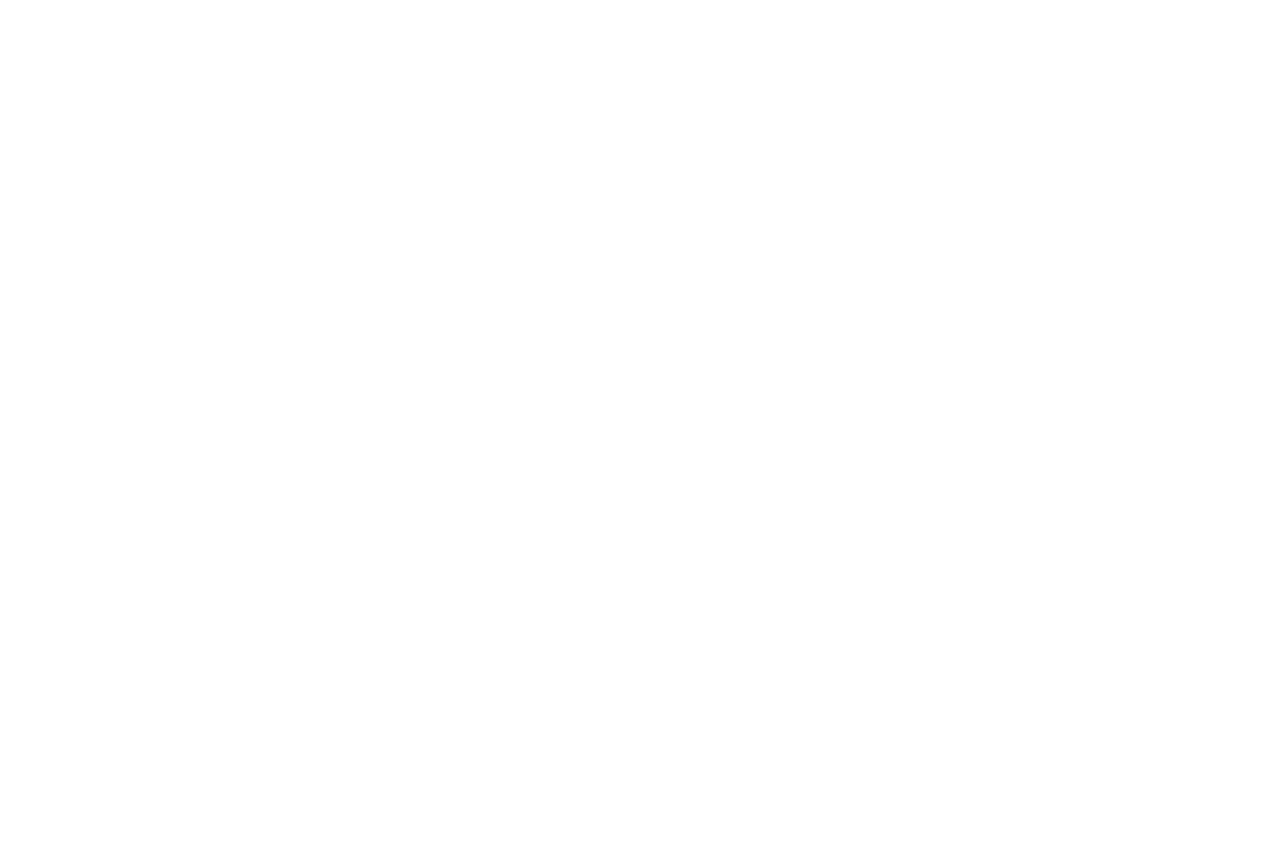
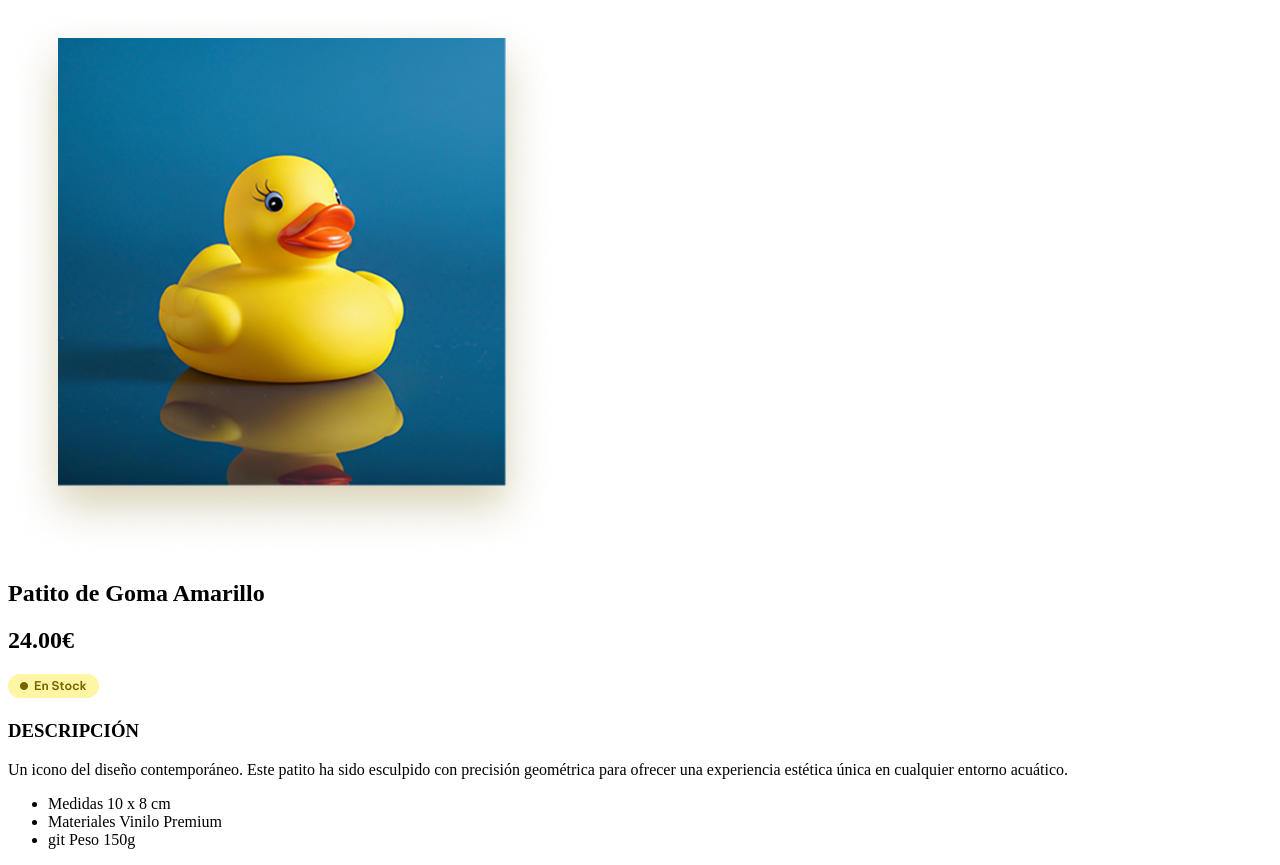
Before and after one commit to IvannaRCA/duck-store-t5, a plain HTML site: page pages/detalles-producto.html in a window 1280 px wide. Before the commit the page ends 800 px from the top, so only its background shows below. Drawn offline with Linux system fonts and the light colour scheme; files that its build step writes are made by us from their sources.

Commit message:
feat(DUC-53): structure detalles-producto

```diff
--- a/pages/detalles-producto.html
+++ b/pages/detalles-producto.html
@@ -1,12 +1,44 @@
 <!DOCTYPE html>
 <html lang="es">
+
 <head>
     <meta charset="UTF-8">
     <meta name="viewport" content="width=device-width, initial-scale=1.0">
     <title>Detalles del producto</title>
     <link rel="stylesheet" href="../css/style.css">
 </head>
+
 <body>
+    <main>
+        <section class="product">
+            <img src="../assets/images/patito-amarillo.png" alt="Patito amarillo">
+            <div class="product__content">
+                <h1 class="product-content__tittle">Patito de Goma Amarillo</h1>
+                <h2 class="product-content__price">24.00€</h2>
+                <img class="product-content__image" src="../assets/images/stock-advise.png" alt="En stock">
+                <h3 class="product-content__description-tittle">DESCRIPCIÓN</h3>
+                <p class="product-content__description">Un icono del diseño contemporáneo. Este patito ha
+                    sido esculpido con precisión geométrica para ofrecer una
+                    experiencia estética única en cualquier entorno acuático.</p>
+                <div class="product-content__details">
+                    <ul class="product-content-details__list">
+                        <li>
+                            <span class="details-list__label">Medidas</span>
+                            <span class="details-list__value">10 x 8 cm</span>
+                        </li>
+                        <li>
+                            <span class="details-list__label">Materiales</span>
+                            <span class="details-list__value">Vinilo Premium</span>
+                        </li>
+                        <li>git
+                            <span class="details-list__label">Peso</span>
+                            <span class="details-list__value">150g</span>
+                        </li>
+                    </ul>
+                </div>
+            </div>
+        </section>
+    </main>
+</body>
 
-</body>
 </html>
```
Also changed, not shown: assets/images/patito-amarillo.png (added), assets/images/stock-advise.png (added).
